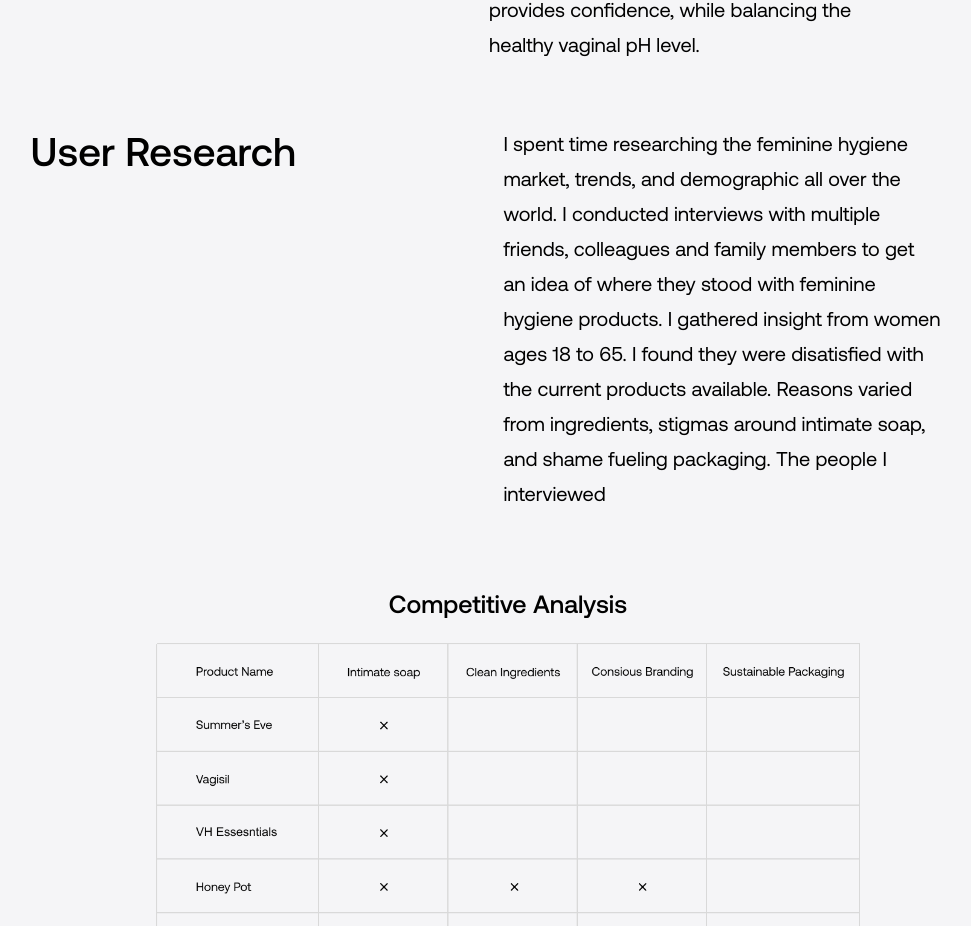
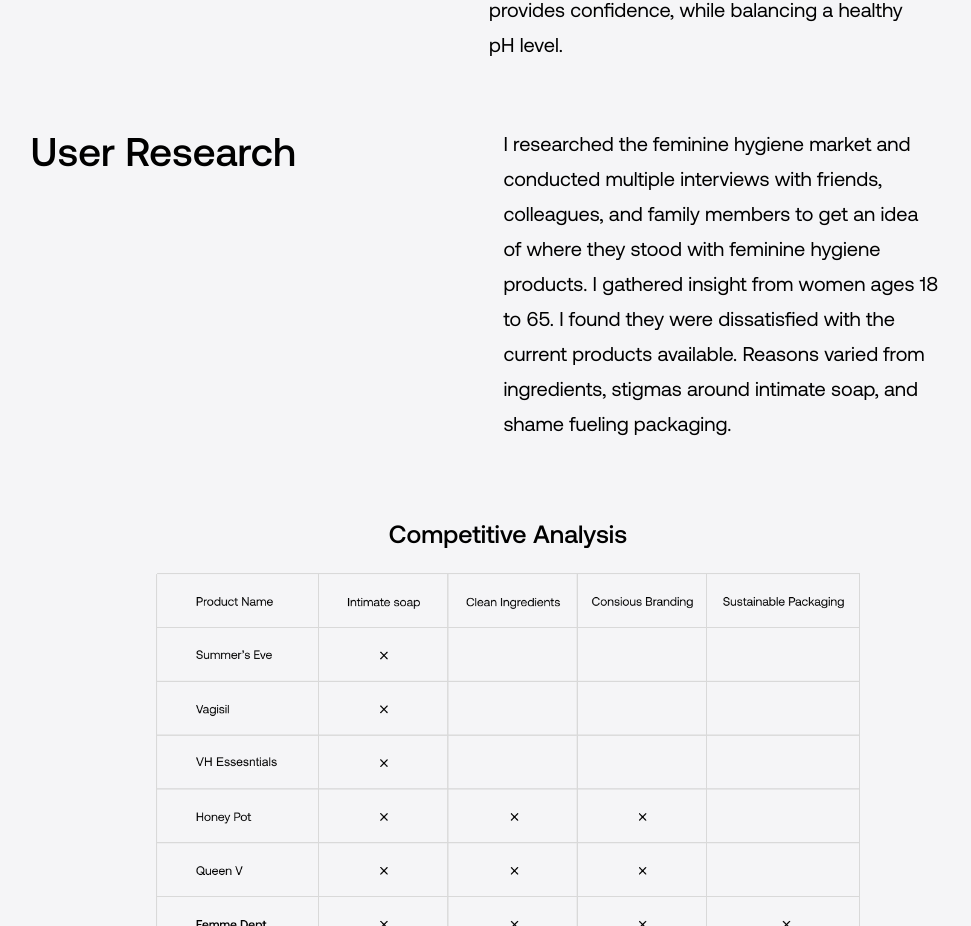
Before and after one commit to sophiehomer/react_portfolio, a React (Create React App) app: page /femme_dept in a window 1280 px wide. Shown: the part 1399-2325 px from the top of the page, without its empty margins (132-1103 px from the left). Built offline with nearby package versions, Linux system fonts and the light colour scheme.

Commit message:
fixed typos

```diff
--- a/src/pages/femme_dept/index.js
+++ b/src/pages/femme_dept/index.js
@@ -95,16 +95,14 @@ const FemmeDept = () => {
           <section className="solutionContainer">
               <h3 className="solution">Solution</h3>
               <p className="solutionSummary">
-                Femme Dept. is a clean-ingredient, “body part-positive,” aesthetically designed feminine soap that will help to erase the stigmas surrounding vaginal health. The soap is formulated to gently cleanse and nourish the vagina, using all natural base ingredients. Femme Dept strives to give women an accessible product that provides confidence, while balancing the healthy vaginal pH level.
+                Femme Dept. is a clean-ingredient, “body part-positive,” aesthetically designed feminine soap that will help to erase the stigmas surrounding vaginal health. The soap is formulated to gently cleanse and nourish the vagina, using all natural base ingredients. Femme Dept strives to give women an accessible product that provides confidence, while balancing a healthy pH level.
               </p>
           </section>
 
           <section className="researchContainer">
               <h4 className="research">User Research</h4>
               <p className="researchSummary">
-                I spent time researching the feminine hygiene market, trends, and demographic all over the world.
-                I conducted interviews with multiple friends, colleagues and family members to get an idea of where they stood with feminine hygiene products. I gathered insight from women ages 18 to 65. I found they were disatisfied with the current products available. Reasons varied from ingredients, stigmas around intimate soap, and shame fueling packaging.
-                The people I interviewed
+                I researched the feminine hygiene market and conducted multiple interviews with friends, colleagues, and family members to get an idea of where they stood with feminine hygiene products. I gathered insight from women ages 18 to 65. I found they were dissatisfied with the current products available. Reasons varied from ingredients, stigmas around intimate soap, and shame fueling packaging.
               </p>
           </section>
 
```
